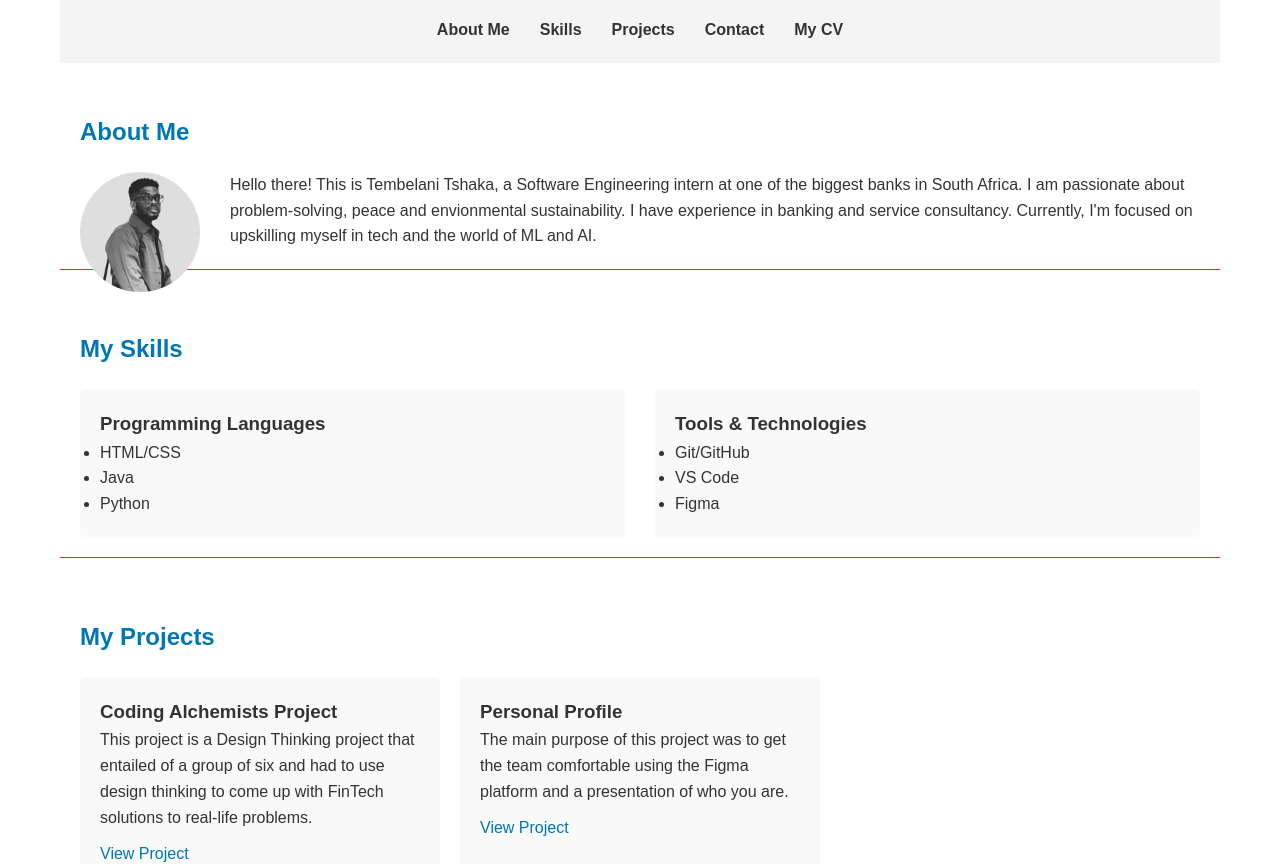
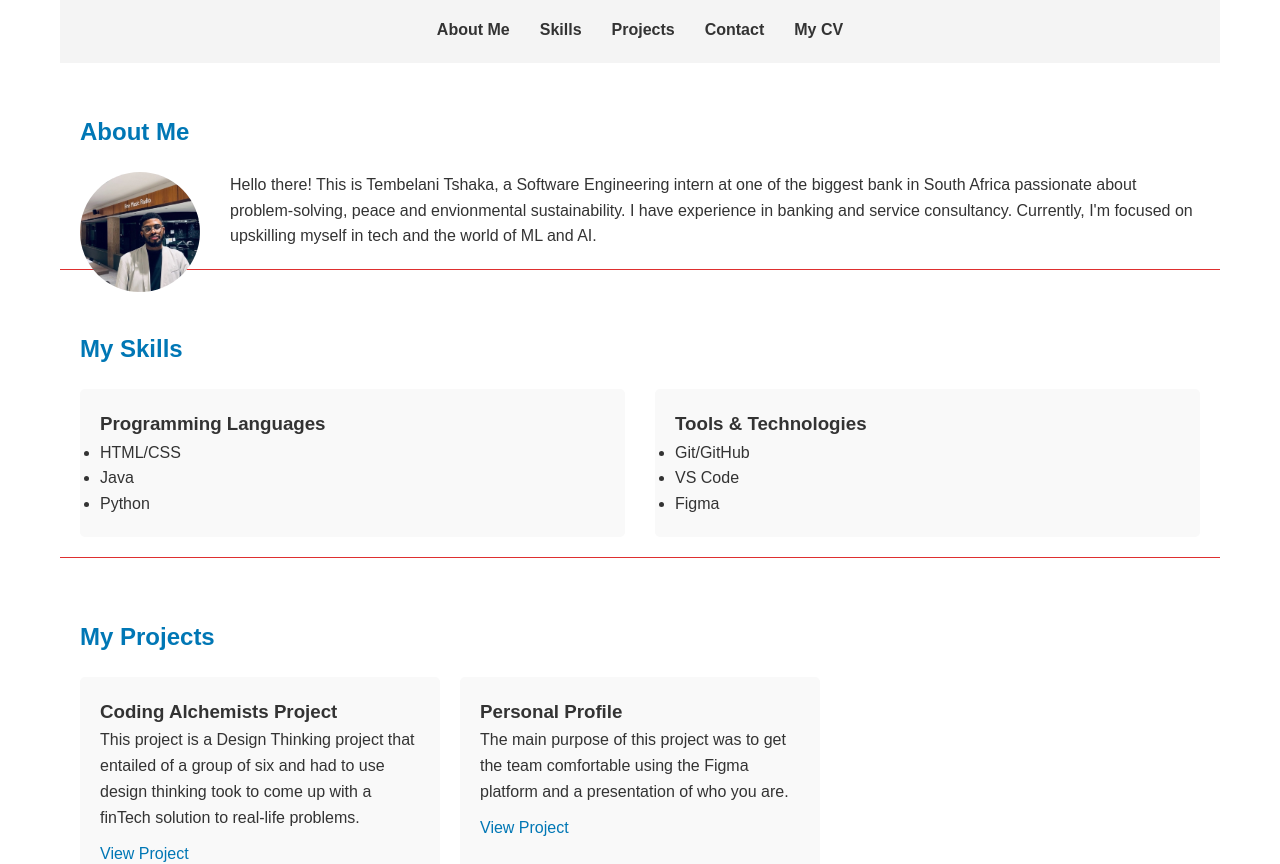
Before and after one commit to tembelani/tembelani.github.io, a plain HTML site: page index.html in a window 1280 px wide. Shown: the part 95-959 px from the top of the page. Drawn offline with Linux system fonts and the light colour scheme; files whose address does not match are found by name.

Commit message:
Update index.html

```diff
--- a/index.html
+++ b/index.html
@@ -24,9 +24,9 @@
         <section id="about">
             <h2>About Me</h2>
             <div class="content">
-                <img src="Images/1692472411350.jpeg" alt="Profile Picture" class="profile-img">
+                <img src="C:\Users\toddt\OneDrive\Documents\Assign 1\Images\ProfilePicTTshaka.jpeg" alt="Profile Picture" class="profile-img">
                 <p>
-                    Hello there! This is Tembelani Tshaka, a Software Engineering intern at one of the biggest banks in South Africa. I am passionate about problem-solving, peace and envionmental sustainability.
+                    Hello there! This is Tembelani Tshaka, a Software Engineering intern at one of the biggest bank in South Africa passionate about problem-solving, peace and envionmental sustainability.
                     I have experience in banking and service consultancy. Currently, I'm focused on upskilling myself in tech and the world of ML and AI.
                 </p>
             </div>
@@ -61,13 +61,13 @@
             <div class="project-grid">
                 <div class="project-card">
                     <h3>Coding Alchemists Project</h3>
-                    <p>This project is a Design Thinking project that entailed of a group of six and had to use design thinking to come up with FinTech solutions to real-life problems.</p>
-                    <a href="https://www.figma.com/design/iT68Wr3ejJlvnu4HwAln3O/MUB---E9-work-file---Team-1?t=nLQo0shXbLtGWXDC-0" class="project-link" target="_blank">View Project</a>
+                    <p>This project is a Design Thinking project that entailed of a group of six and had to use design thinking took to come up with a finTech solution to real-life problems.</p>
+                    <a href="https://www.figma.com/proto/iT68Wr3ejJlvnu4HwAln3O/MUB---E9-work-file---Team-1?node-id=3130-7406&t=oO4paiOvba4RLNZI-1" class="project-link" target="_blank">View Project</a>
                 </div>
                 <div class="project-card">
                     <h3>Personal Profile</h3>
                     <p>The main purpose of this project was to get the team comfortable using the Figma platform and a presentation of who you are.</p>
-                    <a href="https://www.figma.com/design/XIxGnsDIyzMOmxtCIxlzBJ/Figma-Onboarding_MUB-(Tembelani)?node-id=0-1&p=f&t=HGFnUI8fTmtW6TyK-0" class="project-link" target="_blank">View Project</a>
+                    <a href="https://www.figma.com/proto/XIxGnsDIyzMOmxtCIxlzBJ/Figma-Onboarding_MUB--Tembelani-?node-id=2901-491&p=f&t=ahBflkT0NrXHDXmW-1&scaling=min-zoom&content-scaling=fixed&page-id=2901%3A37&starting-point-node-id=2901%3A491" class="project-link" target="_blank">View Project</a>
                 </div>
                 <!-- Add more project cards as needed -->
             </div>
```
